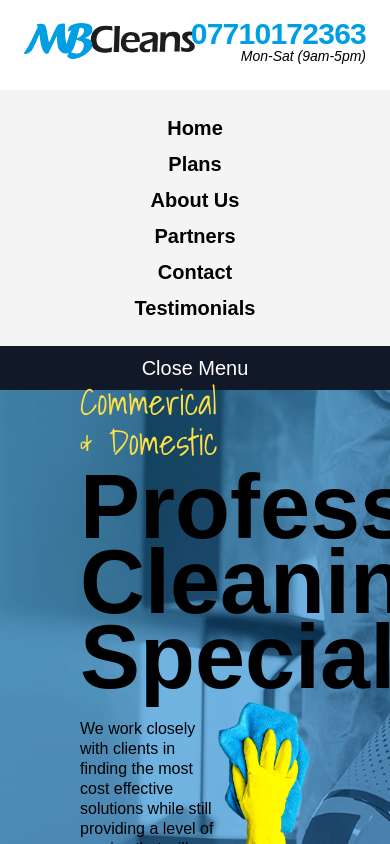
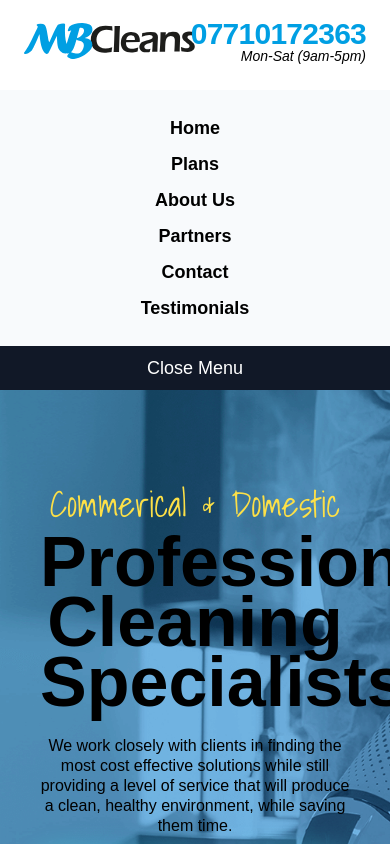
Before and after one commit to highmoose/mbcleans, a Next.js app: page / in a window 390 px wide. Both pictures are taken after a click on the button "Open Menu". Shown: the top 844 px of the page. Built offline with nearby package versions, Linux system fonts and the light colour scheme; a web font is replaced by a local one.

Commit message:
Responsive

```diff
--- a/components/email/mbcleans-site-email.tsx
+++ b/components/email/mbcleans-site-email.tsx
@@ -62,7 +62,8 @@ export const MBCleansSiteEmail = ({
               <span style={{ color: "black" }}>{typeOfClean}</span>
             </div>
             <div style={{ ...item, color: "deepskyblue" }}>
-              Property Type:&nbsp; {propertyType}
+              Property Type:&nbsp;{" "}
+              <span style={{ color: "black" }}>{propertyType}</span>
             </div>
             <div style={{ ...item, color: "deepskyblue" }}>
               Company Name:&nbsp;
@@ -144,15 +145,8 @@ export const MBCleansSiteEmail = ({
         </Section> */}
 
         <Section style={{ flexDirection: "row" }}>
-          <Text style={item2}>Find out more at: &nbsp;</Text>
-          <Link
-            style={footerLink}
-            href="www.mbcleans.co.uk"
-            target="_blank"
-            rel="noopener noreferrer"
-          >
-            www.mbcleans.co.uk
-          </Link>
+          <Text style={item2}>Find out more at: www.mbcleans.co.uk</Text>
+
           {/* &nbsp;&nbsp;&nbsp;|&nbsp;&nbsp;&nbsp;
            <Link
             style={footerLink}
@@ -229,14 +223,11 @@ const item = {
   marginBottom: "2px",
   fontSize: "16px",
   fontWeight: "600",
-  textAlign: "center" as const,
-  verticalAlign: "middle",
 };
 
 const item2 = {
   marginBottom: "-6px",
   fontSize: "16px",
-  verticalAlign: "middle",
 };
 
 const main = {
@@ -259,7 +250,7 @@ const h1 = {
   color: "#1d1c1d",
   fontSize: "36px",
   fontWeight: "700",
-  margin: "30px 0",
+  margin: "10px 0",
   padding: "0",
   lineHeight: "42px",
 };
@@ -280,8 +271,6 @@ const codeBox = {
 
 const confirmationCodeText = {
   fontSize: "30px",
-  textAlign: "center" as const,
-  verticalAlign: "middle",
 };
 
 const text = {
--- a/components/footerBar.js
+++ b/components/footerBar.js
@@ -64,7 +64,7 @@ export default function FooterBar() {
           </div>
         </div>
         <div onClick={backToTop} class="w-80 pt-6 md:pt-0">
-          <a class="bg-theme3 justify-center text-lg text-center rounded-lg shadow px-10 py-3 flex items-center">
+          <a class="bg-theme3 cursor-pointer justify-center text-lg text-center rounded-lg shadow px-10 py-3 flex items-center">
             Back to top
           </a>
         </div>
@@ -80,12 +80,24 @@ export default function FooterBar() {
               />
             </div>
             <div className="w-2/4 flex justify-center gap-x-6">
-              <div onClick={scrollToHome}>Home</div>
-              <div onClick={scrollToPlans}>Plans</div>
-              <div onClick={scrollToAboutUs}>About Us</div>
-              <div onClick={scrollToPartners}>Partners</div>
-              <div onClick={scrollToContact}>Contact</div>
-              <div onClick={scrollToTestimonials}>Testimonials</div>
+              <div className="cursor-pointer" onClick={scrollToHome}>
+                Home
+              </div>
+              <div className="cursor-pointer" onClick={scrollToPlans}>
+                Plans
+              </div>
+              <div className="cursor-pointer" onClick={scrollToAboutUs}>
+                About Us
+              </div>
+              <div className="cursor-pointer" onClick={scrollToPartners}>
+                Partners
+              </div>
+              <div className="cursor-pointer" onClick={scrollToContact}>
+                Contact
+              </div>
+              <div className="cursor-pointer" onClick={scrollToTestimonials}>
+                Testimonials
+              </div>
             </div>
             <div className="w-1/4">
               <div class="flex flex-row space-x-8 items-center justify-end">
--- a/components/headerBar.js
+++ b/components/headerBar.js
@@ -53,9 +53,10 @@ export default function HeaderBar() {
   };
   return (
     <div>
+      {/* Full Width */}
       <div className="hidden lg:block">
         <div id="home" className="w-full bg-white">
-          <div className="bg-white px-6 xl:px-0 max-w-6xl mx-auto flex justify-between w-full text-black text-center">
+          <div className="bg-white px-6 xl:px-0 max-w-6xl mx-auto flex justify-between w-full text-black text-end">
             <div className=" flex">
               <div className="flex my-auto h-[70px]  ">
                 <img
@@ -100,37 +101,24 @@ export default function HeaderBar() {
                 </div>
               </div>
             </div>
-            <div className=" flex pt-2 ">
-              <div className=" gap-x-4 my-auto h-[70px] justify-end ">
+            <div className="flex">
+              <div className="flex-col justify-center my-auto w-full">
                 <a
                   href="tel:07710172363"
-                  className="text-4xl tracking-tight font-bold text-theme3 flex"
+                  className="text-4xl tracking-tight font-bold text-theme3"
                 >
                   07710172363
                 </a>
-                <p className="-m-1.5 text-sm italic font-extralight ">
+                <p className="-mt-1.5 text-sm italic font-extralight ">
                   Open Hours: Mon-Sat (9am-5pm)
                 </p>
-                {/* <div className="h-14 w-14 border-2 rounded-full">
-              <img
-                src="/icons/envelope.svg"
-                alt="envelope"
-                className=" w-6 flex m-auto h-full"
-              />
-            </div>
-            <div className="h-14 w-14 border-2 rounded-full">
-              <img
-                src="/icons/phone.svg"
-                alt="phone"
-                className=" w-6 flex m-auto h-full"
-              />
-            </div> */}
               </div>
             </div>
           </div>
         </div>
       </div>
-      <div className="lg:hidden">
+      {/* Middle Width */}
+      <div className="hidden sm:block lg:hidden">
         <div id="home" className="w-full bg-white">
           <div className="flex-col bg-white pt-4 xl:px-0 max-w-6xl mx-auto flex justify-between w-full text-black text-center">
             <div className="flex justify-between mb-6 px-6 lg:px-0">
@@ -154,11 +142,10 @@ export default function HeaderBar() {
                 </p>
               </div>
             </div>
-            <div className="flex items-center justify-center mx-auto w-full bg-zinc-100 ">
+            <div className="flex items-center justify-center mx-auto w-full bg-slate-50">
               <div
-                className={`flex-col sm:flex-row items-center font-semibold text-xl sm:text-lg lg:text-md gap-x-2 sm:gap-x-6 ${
-                  menuOpen ? "flex gap-y-2 py-6" : "hidden"
-                }`}
+                className="flex-col sm:flex-row items-center font-semibold text-md gap-x-2 sm:gap-x-6 ${
+                  flex gap-y-2 py-4"
               >
                 <div onClick={scrollToHome} className="cursor-pointer">
                   Home
@@ -182,9 +169,63 @@ export default function HeaderBar() {
             </div>
           </div>
         </div>
+      </div>
+      {/* Narrow Width */}
+      <div className="sm:hidden">
+        <div id="home" className="w-full bg-white">
+          <div className="flex-col bg-white pt-4 xl:px-0 max-w-6xl mx-auto flex justify-between w-full text-black text-center">
+            <div className="flex justify-between mb-6 px-6 lg:px-0">
+              <div className="flex my-auto w-1/2">
+                <img
+                  alt="MBCleans Logo"
+                  src="/logo/mbcleans-logo.svg"
+                  className="w-full max-w-[200px] my-auto"
+                />
+              </div>
+              <div className=" max-w-[200px] my-auto w-1/2">
+                <a
+                  href="tel:07710172363"
+                  className="text-3xl sm:text-4xl tracking-tight font-bold text-theme3 justify-end flex"
+                >
+                  07710172363
+                </a>
+
+                <p className="-mt-1.5 text-sm text-end sm:text-sm italic font-extralight">
+                  Mon-Sat (9am-5pm)
+                </p>
+              </div>
+            </div>
+            <div className="flex items-center justify-center mx-auto w-full bg-slate-50 ">
+              <div
+                className={`flex-col sm:flex-row items-center font-semibold text-lg gap-x-2 sm:gap-x-6 ${
+                  menuOpen ? "flex gap-y-2 py-6 " : "hidden"
+                }`}
+              >
+                <div onClick={scrollToHome} className="cursor-pointer ">
+                  Home
+                </div>
+                <div onClick={scrollToPlans} className="cursor-pointer">
+                  Plans
+                </div>
+                <div onClick={scrollToAboutUs} className="cursor-pointer">
+                  About Us
+                </div>
+                <div onClick={scrollToPartners} className="cursor-pointer">
+                  Partners
+                </div>
+                <div onClick={scrollToContact} className="cursor-pointer">
+                  Contact
+                </div>
+                <div onClick={scrollToTestimonials} className="cursor-pointer">
+                  Testimonials
+                </div>
+              </div>
+            </div>
+          </div>
+        </div>
         <button
           onClick={toggleMenu}
-          className="w-full text-xl bg-gray-900 text-white py-2"
+          className="w-full text-lg bg-gray-900 text-white py-2"
         >
           {menuOpen ? "Close Menu" : "Open Menu"}
         </button>
--- a/components/heroBlock.js
+++ b/components/heroBlock.js
@@ -32,7 +32,7 @@ export default function HeaderBar() {
           className="object-cover hidden-none w-full h-full"
         />
       </div>
-      <div className="flex mx-auto max-w-6xl relative w-full  items-center justify-between px-20">
+      <div className="flex mx-auto max-w-6xl relative w-full  items-center justify-between px-10 sm:px-16 lg:px-20">
         <div className=" ">
           {/* <button className="h-20 w-20 border-4 rounded-full">
             <img
@@ -42,21 +42,21 @@ export default function HeaderBar() {
             />
           </button> */}
         </div>
-        <div className="max-w-6xl mb-12  w-3/5">
+        <div className="max-w-6xl mb-12 w-full lg:w-4/5">
           <p
-            className={`text-yellow-300 text-4xl mb-2 ${Shadows_Into_Light1.className}`}
+            className={`text-yellow-300 text-4xl mb-2 text-center lg:text-start ${Shadows_Into_Light1.className}`}
           >
             Commerical & Domestic
           </p>
-          <p className="text-[90px] mb-6 leading-[75px] font-semibold ">
+          <p className="text-[70px] sm:text-[90px] mb-6 leading-[60px] sm:leading-[75px] font-semibold text-center lg:text-start ">
             Professional Cleaning Specialists.
           </p>
-          <p className="text-md  mb-6 leading-5 ">
+          <p className="text-md  mb-6 leading-5 text-center lg:text-start">
             We work closely with clients in finding the most cost effective
             solutions while still providing a level of service that will produce
             a clean, healthy environment, while saving them time.
           </p>
-          <div className="flex gap-x-3">
+          <div className="flex gap-x-3 justify-center lg:justify-start">
             <div class="relative inline-flex group">
               <div class="absolute transitiona-all duration-1000 opacity-70 -inset-px bg-gradient-to-r from-[#44ffef] via-[#25daf2] to-[#5efffa] rounded-md blur-lg group-hover:opacity-100 group-hover:-inset-1 group-hover:duration-200 animate-tilt"></div>
               <a
@@ -80,10 +80,10 @@ export default function HeaderBar() {
             </div>
           </div>
         </div>
-        <div className="h-full w-2/5">
+        <div className="h-full w-2/5 hidden lg:block">
           <img
             alt="Cleaning cloth"
-            className="h-full w-full object-contain pt-20"
+            className="h-full w-full object-contain pt-20 "
             src="/images/cleaning-cloth.png"
           />
         </div>
```
